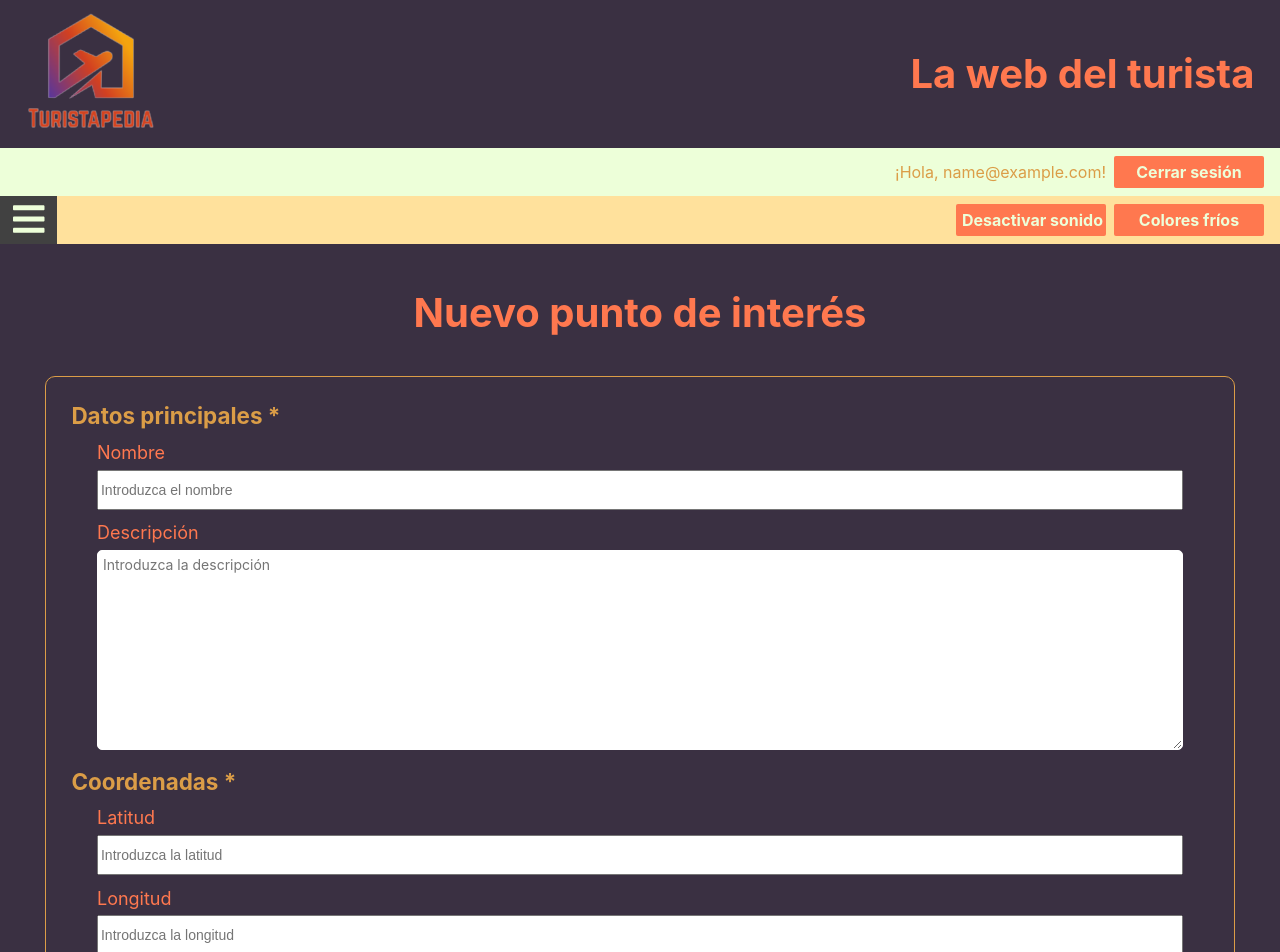
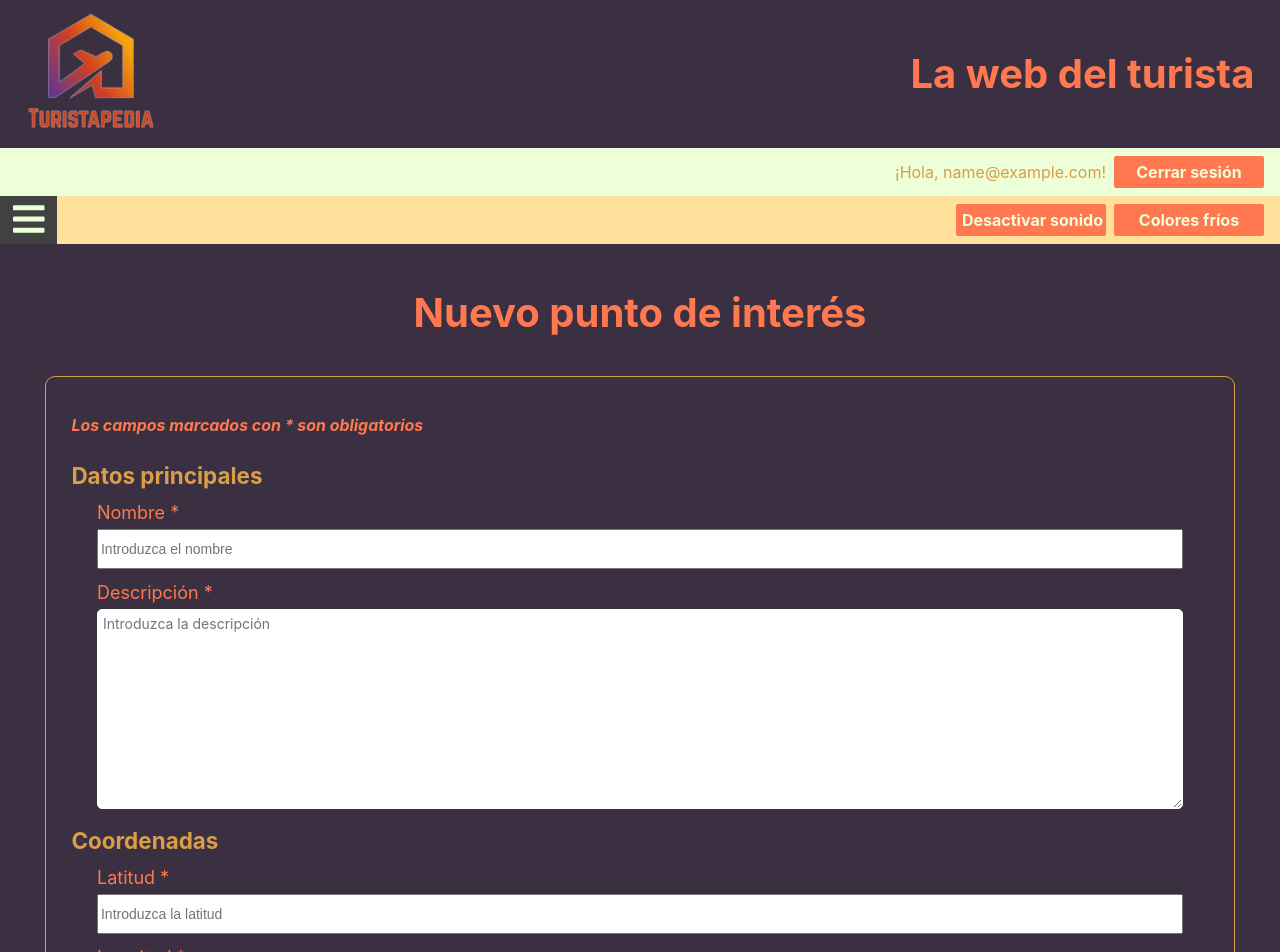
Before and after one commit to MariaGomGod/turistapedia-cliente, a React (Create React App) app: page /create in a window 1280 px wide. Shown: the top 952 px of the page. Built offline with nearby package versions, Linux system fonts and the light colour scheme; sample sign-in values are in the browser's storage.

Commit message:
instalada libreria SweetAlert para confirmar eliminacion de un punto de interes, modificadas rutas para recordar las URL a las que el usuario quiere acceder originalmente cuando se le redirige al login y ordenar puntos de interes creados por fecha

```diff
--- a/package.json
+++ b/package.json
@@ -17,8 +17,9 @@
     "react-dom": "^16.0.0",
     "react-notifications": "^1.7.2",
     "react-router-dom": "^5.2.0",
-    "react-scripts": "4.0.3",
+    "react-scripts": "^4.0.3",
     "sass": "^1.32.13",
+    "sweetalert": "^2.1.2",
     "web-vitals": "^1.1.2"
   },
   "scripts": {
--- a/src/App.sass
+++ b/src/App.sass
@@ -82,6 +82,9 @@ h1
             h3
                 margin: 1vw 0 0 0
                 color: $tertiary
+
+            h5
+                font-style: italic
 
             .form-group
                 margin: 1vw
--- a/src/components/PoiForm.js
+++ b/src/components/PoiForm.js
@@ -9,6 +9,7 @@ export default function PoiForm({ onSubmit, state, updateState }) {
     return (
         <form onSubmit={onSubmit}>
             <div className="form-section">
+                <h5>Los campos marcados con * son obligatorios</h5>
                 <MainInformation pointOfInterest={state} setPointOfInterest={updateState} />
                 <Coordinates pointOfInterest={state} setPointOfInterest={updateState} />
                 <Categories pointOfInterest={state} setPointOfInterest={updateState} />
--- a/src/components/Router.js
+++ b/src/components/Router.js
@@ -37,7 +37,7 @@ export default function Router() {
                     <Route exact path="/create" render={() => {
                         return localStorage.getItem("user") ?
                             <Create /> :
-                            <Redirect to="/login" />;
+                            <Redirect to="/login?redirect=/create" />;
                     }} />
 
                     <Route exact path="/admin/all" render={() => {
@@ -45,7 +45,7 @@ export default function Router() {
 
                         return authenticatedUser ?
                             JSON.parse(authenticatedUser).admin ? <ListPointOfInterest /> : <Redirect to="/error" /> :
-                            <Redirect to="/login" />;
+                            <Redirect to="/login?redirect=/admin/all" />;
                     }} />
 
                     <Route exact path="/admin/edit/:id" render={() => {
@@ -53,7 +53,7 @@ export default function Router() {
 
                         return authenticatedUser ?
                             JSON.parse(authenticatedUser).admin ? <EditPointOfInterest /> : <Redirect to="/error" /> :
-                            <Redirect to="/login" />;
+                            <Redirect to="/login?redirect=/admin/all" />;
                     }} />
 
                     <Route exact path="/map" render={() => {
--- a/src/pages/Login.js
+++ b/src/pages/Login.js
@@ -1,7 +1,7 @@
 import { useState, useContext } from 'react';
 import { GlobalContext } from '../App';
 import { NotificationContainer, NotificationManager } from 'react-notifications';
-import { useHistory } from "react-router-dom";
+import { useHistory, useLocation } from "react-router-dom";
 import './Login.sass';
 
 export default function Login() {
@@ -9,6 +9,7 @@ export default function Login() {
     const [loginForm, setLoginForm] = useState({});
     const { setAuthenticatedUser } = useContext(GlobalContext);
     const history = useHistory();
+    const query = new URLSearchParams(useLocation().search); // Accedemos a los query params de la página
 
     const login = e => {
         e.preventDefault();
@@ -29,7 +30,8 @@ export default function Login() {
                         const authenticatedUser = data.user || {};
                         localStorage.setItem("user", JSON.stringify(authenticatedUser));
                         setAuthenticatedUser(authenticatedUser);
-                        history.push('/');
+                        const redirectUrl = query.get("redirect") || '/';
+                        history.push(redirectUrl);
                     });
             } else {
                 if (response.status === 401) {
--- a/src/pages/Register.js
+++ b/src/pages/Register.js
@@ -88,6 +88,7 @@ export default function Register() {
             <form onSubmit={register}>
 
                 <div className="form-section">
+                    <h5>Los campos marcados con * son obligatorios</h5>
                     <div className="form-group">
                         <div className="control">
                             <label htmlFor="email">Email&nbsp;*</label>
--- a/src/pages/ResetPassword.js
+++ b/src/pages/ResetPassword.js
@@ -86,6 +86,7 @@ export default function ResetPassword() {
             <form onSubmit={resetDataPassword}>
 
                 <div className="form-section">
+                    <h5>Los campos marcados con * son obligatorios</h5>
                     <div className="form-group">
                         <div className="control">
                             <label htmlFor="email">Email&nbsp;*</label>
--- a/src/pages/create/Coordinates.js
+++ b/src/pages/create/Coordinates.js
@@ -21,14 +21,14 @@ export default function Coordinates({ pointOfInterest, setPointOfInterest }) {
 
     return (
         <>
-            <h3>Coordenadas&nbsp;*</h3>
+            <h3>Coordenadas</h3>
             <div className="form-group">
                 <div className="control">
-                    <label htmlFor="latitude">Latitud</label>
+                    <label htmlFor="latitude">Latitud&nbsp;*</label>
                     <input type="number" className="form-control" id="latitude" placeholder="Introduzca la latitud" defaultValue={pointOfInterest.location?.coordinates[1]} step="0.000000000000000001" required onInput={e => updateTextField(e, "latitude")}></input><br />
                 </div>
                 <div className="control">
-                    <label htmlFor="logitude">Longitud</label>
+                    <label htmlFor="logitude">Longitud&nbsp;*</label>
                     <input type="number" className="form-control" id="longitude" placeholder="Introduzca la longitud" defaultValue={pointOfInterest.location?.coordinates[0]} step="0.000000000000000001" required onInput={e => updateTextField(e, "longitude")}></input>
                 </div>
             </div>
--- a/src/pages/create/Create.js
+++ b/src/pages/create/Create.js
@@ -34,7 +34,7 @@ export default function Create() {
                     categories: []
                 });
                 form.reset();           // vaciamos el formulario
-                NotificationManager.success("Punto de interés añadido con éxito. A la espera de confirmación por parte de un adminsitrador.", "Éxito", 3000);
+                NotificationManager.success("Punto de interés añadido con éxito. A la espera de confirmación por parte de un administrador.", "Éxito", 3000);
             } else {
                 if (response.status === 401) {
                     NotificationManager.warning("La sesión ha expirado. Redirigiendo a la página de inicio de sesión...", "Advertencia", 3000);
--- a/src/pages/create/MainInformation.js
+++ b/src/pages/create/MainInformation.js
@@ -14,14 +14,14 @@ export default function MainInformation({ pointOfInterest, setPointOfInterest })
 
     return (
         <>
-            <h3>Datos principales&nbsp;*</h3>
+            <h3>Datos principales</h3>
             <div className="form-group">
                 <div className="control">
-                    <label htmlFor="name">Nombre</label>
+                    <label htmlFor="name">Nombre&nbsp;*</label>
                     <input type="text" className="form-control" id="name" placeholder="Introduzca el nombre" defaultValue={pointOfInterest.name} required onInput={e => updateTextField(e, "name")}></input>
                 </div>
                 <div className="control">
-                    <label htmlFor="description">Descripción</label>
+                    <label htmlFor="description">Descripción&nbsp;*</label>
                     <textarea className="form-control" id="description" placeholder="Introduzca la descripción" defaultValue={pointOfInterest.description} required onInput={e => updateTextField(e, "description")}></textarea>
                 </div>
             </div>
```
Also changed, not shown: src/pages/edit/ListPointOfInterest.js (+49 -7 lines), 1 other file (tests, documents, lock files or other folders).
